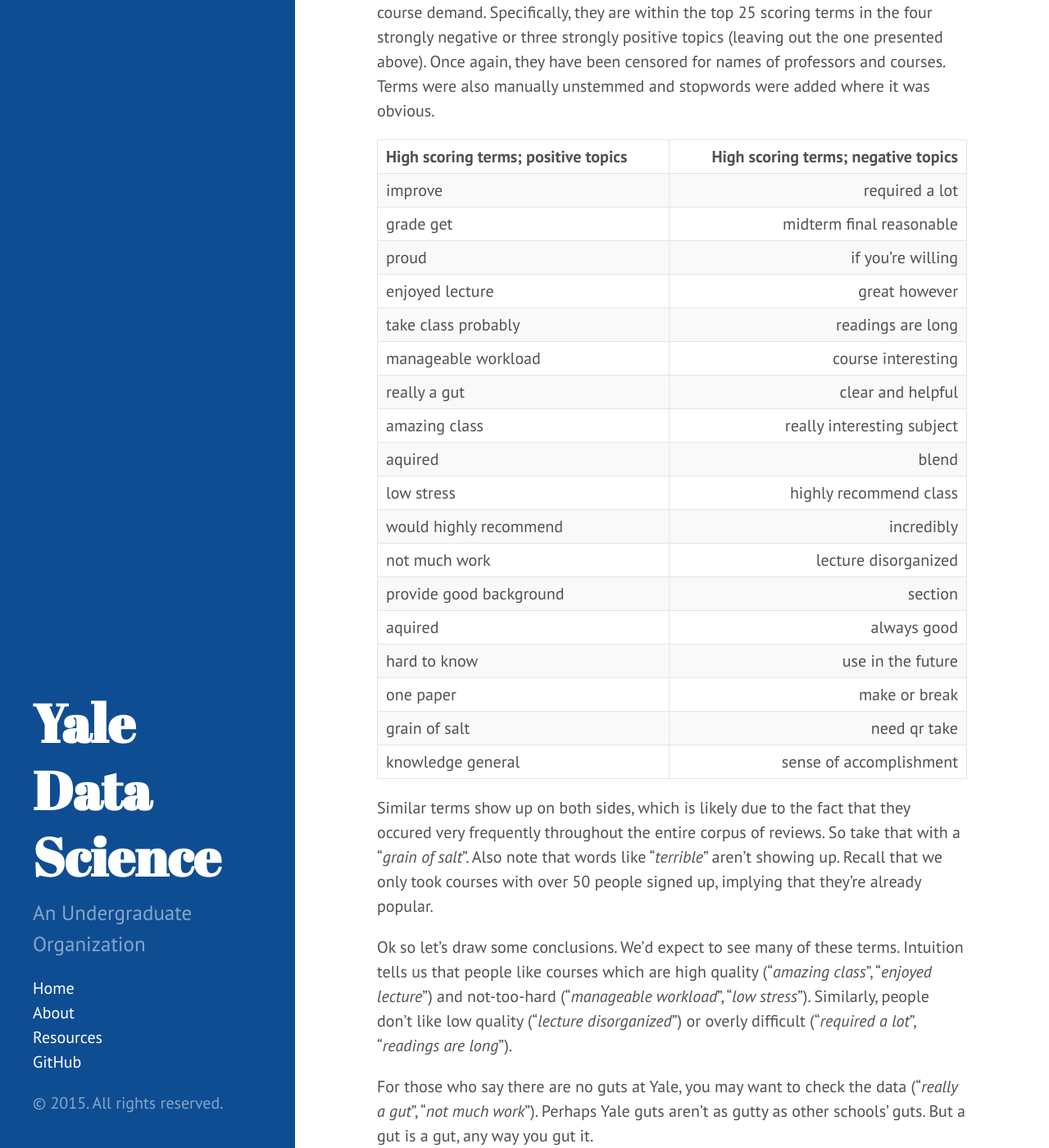
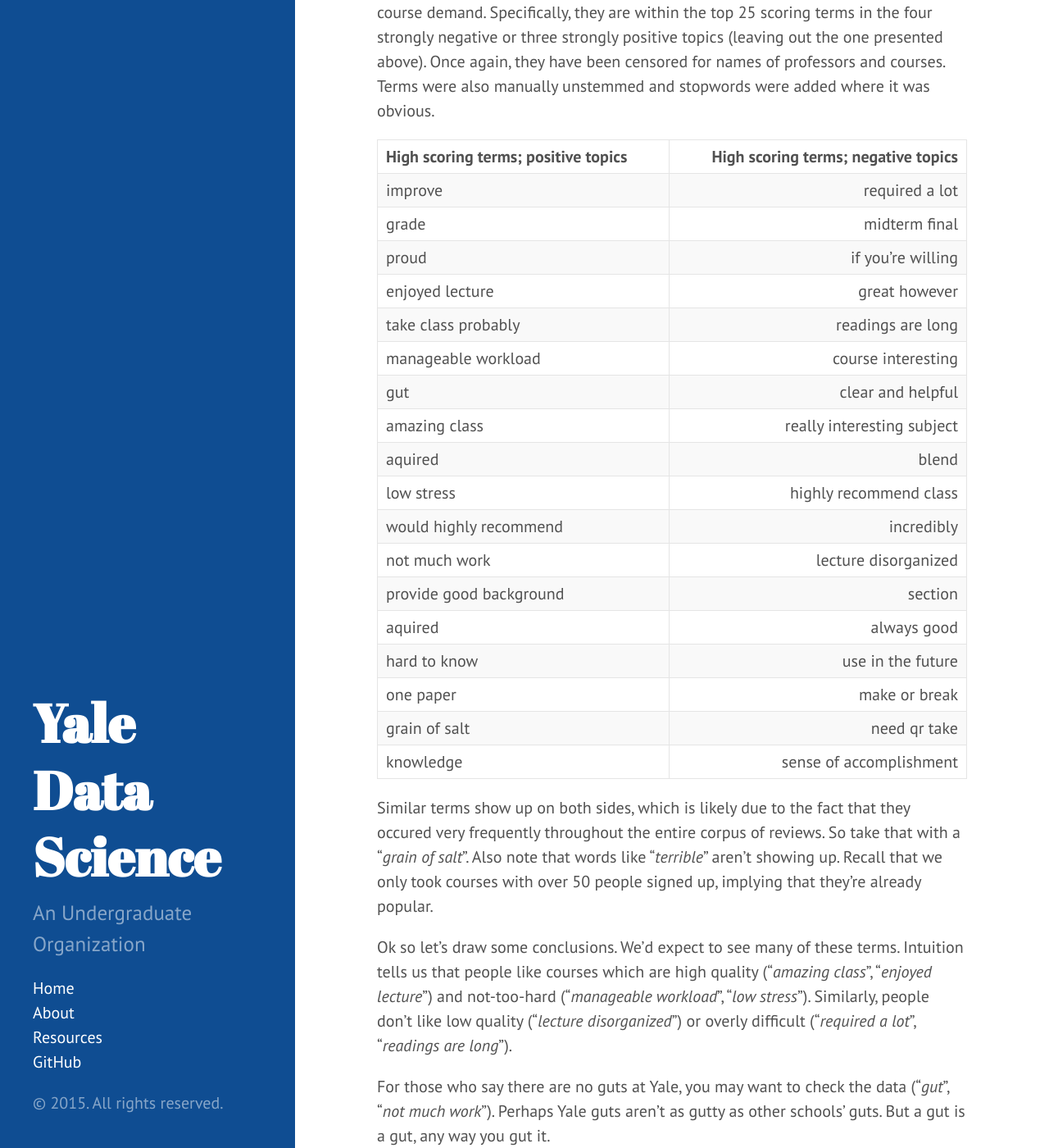
Before and after one commit to YaleDataScience/old-site, a Jekyll site: the page built from _posts/2015-01-13-spring-2015-preview.md, in a window 1280 px wide and 1400 px high, scrolled down 7873 px. Shown: the whole window at 82% size. Built offline with Jekyll 4.4.1, drawn with Linux system fonts in a browser that asks for light colours; Markdown is read by kramdown in place of the engine named in the settings.

Commit message:
Fixed misinterpretted results

```diff
--- a/_posts/2015-01-13-spring-2015-preview.md
+++ b/_posts/2015-01-13-spring-2015-preview.md
@@ -104,12 +104,12 @@ Next, we present a list of terms given high weights in topics that strongly effe
 High scoring terms; positive topics | High scoring terms; negative topics
 :-----------------------------------|-----------------------------------:
 improve | required a lot
-grade get | midterm final reasonable
+grade | midterm final
 proud | if you're willing
 enjoyed lecture | great however
 take class probably | readings are long
 manageable workload | course interesting
-really a gut | clear and helpful
+gut | clear and helpful
 amazing class | really interesting subject
 aquired | blend
 low stress | highly recommend class
@@ -120,13 +120,13 @@ aquired | always good
 hard to know | use in the future
 one paper | make or break
 grain of salt | need qr take
-knowledge general | sense of accomplishment
+knowledge | sense of accomplishment
 
 Similar terms show up on both sides, which is likely due to the fact that they occured very frequently throughout the entire corpus of reviews. So take that with a "*grain of salt*". Also note that words like "*terrible*" aren't showing up. Recall that we only took courses with over 50 people signed up, implying that they're already popular.
 
 Ok so let's draw some conclusions. We'd expect to see many of these terms. Intuition tells us that people like courses which are high quality ("*amazing class*", "*enjoyed lecture*") and not-too-hard ("*manageable workload*", "*low stress*"). Similarly, people don't like low quality ("*lecture disorganized*") or overly difficult ("*required a lot*", "*readings are long*").
 
-For those who say there are no guts at Yale, you may want to check the data ("*really a gut*", "*not much work*"). Perhaps Yale guts aren't as gutty as other schools' guts. But a gut is a gut, any way you gut it.
+For those who say there are no guts at Yale, you may want to check the data ("*gut*", "*not much work*"). Perhaps Yale guts aren't as gutty as other schools' guts. But a gut is a gut, any way you gut it.
 
 There are also some surprises. It seems like even if people are adamant about how rewarding a class is ("*clear and helpful*", "*really interesting subject*", "*use in future*", "*sense of accomplishment*"), people won't take it. On the other hand, people seem to take some courses even if the reviewers are hesitant about it ("*hard to know*", "*grain of salt*").
 
```
